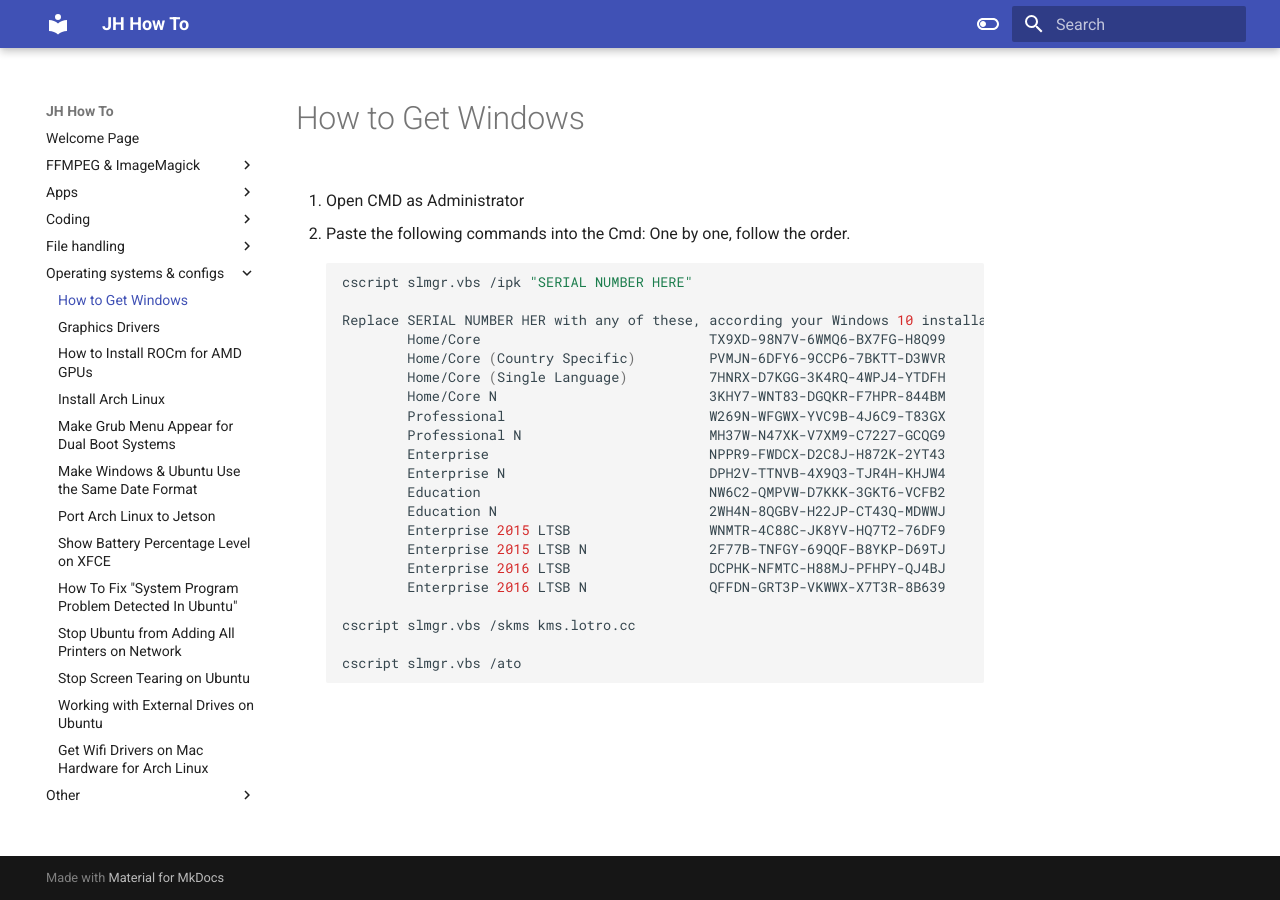
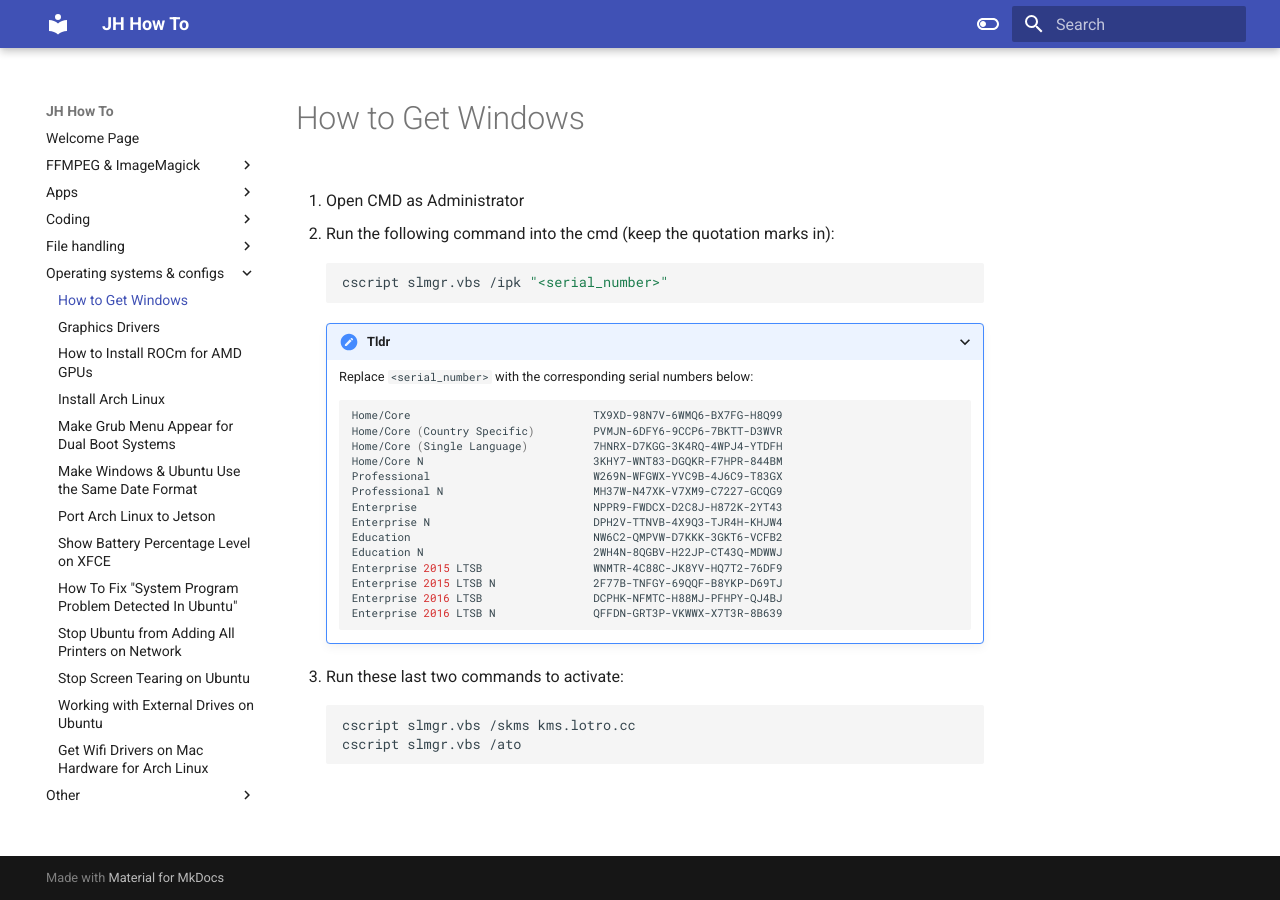
Before and after one commit to johnhalz/how_to, an MkDocs documentation site: the page built from docs/operating_systems_&_configs/get_windows.md, in a window 1280 px wide. Built offline with MkDocs 1.6.1 and Material for MkDocs 9.7.7, drawn with Linux system fonts in a browser that asks for light colours.

Commit message:
Update docs/operating_systems_&_configs/get_windows.md

````diff
--- a/docs/operating_systems_&_configs/get_windows.md
+++ b/docs/operating_systems_&_configs/get_windows.md
@@ -2,28 +2,32 @@
 
 1. Open CMD as Administrator
 
-2. Paste the following commands into the Cmd: One by one, follow the order.
+2. Run the following command into the cmd (keep the quotation marks in):
+	``` bash
+	cscript slmgr.vbs /ipk "<serial_number>"
+	```
 
+	???+ tldr
+		Replace `<serial_number>` with the corresponding serial numbers below:
+		``` bash
+		Home/Core                            TX9XD-98N7V-6WMQ6-BX7FG-H8Q99
+		Home/Core (Country Specific)         PVMJN-6DFY6-9CCP6-7BKTT-D3WVR
+		Home/Core (Single Language)          7HNRX-D7KGG-3K4RQ-4WPJ4-YTDFH
+		Home/Core N                          3KHY7-WNT83-DGQKR-F7HPR-844BM
+		Professional                         W269N-WFGWX-YVC9B-4J6C9-T83GX
+		Professional N                       MH37W-N47XK-V7XM9-C7227-GCQG9
+		Enterprise                           NPPR9-FWDCX-D2C8J-H872K-2YT43
+		Enterprise N                         DPH2V-TTNVB-4X9Q3-TJR4H-KHJW4
+		Education                            NW6C2-QMPVW-D7KKK-3GKT6-VCFB2
+		Education N                          2WH4N-8QGBV-H22JP-CT43Q-MDWWJ
+		Enterprise 2015 LTSB                 WNMTR-4C88C-JK8YV-HQ7T2-76DF9
+		Enterprise 2015 LTSB N               2F77B-TNFGY-69QQF-B8YKP-D69TJ
+		Enterprise 2016 LTSB                 DCPHK-NFMTC-H88MJ-PFHPY-QJ4BJ
+		Enterprise 2016 LTSB N               QFFDN-GRT3P-VKWWX-X7T3R-8B639
+		```
+
+3. Run these last two commands to activate:
 	``` bash
-	cscript slmgr.vbs /ipk "SERIAL NUMBER HERE"
-
- 	Replace SERIAL NUMBER HER with any of these, according your Windows 10 installation type.
-          	Home/Core                            TX9XD-98N7V-6WMQ6-BX7FG-H8Q99
-          	Home/Core (Country Specific)         PVMJN-6DFY6-9CCP6-7BKTT-D3WVR
-          	Home/Core (Single Language)          7HNRX-D7KGG-3K4RQ-4WPJ4-YTDFH
-          	Home/Core N                          3KHY7-WNT83-DGQKR-F7HPR-844BM
-          	Professional                         W269N-WFGWX-YVC9B-4J6C9-T83GX
-          	Professional N                       MH37W-N47XK-V7XM9-C7227-GCQG9
-          	Enterprise                           NPPR9-FWDCX-D2C8J-H872K-2YT43
-          	Enterprise N                         DPH2V-TTNVB-4X9Q3-TJR4H-KHJW4
-          	Education                            NW6C2-QMPVW-D7KKK-3GKT6-VCFB2
-          	Education N                          2WH4N-8QGBV-H22JP-CT43Q-MDWWJ
-          	Enterprise 2015 LTSB                 WNMTR-4C88C-JK8YV-HQ7T2-76DF9
-          	Enterprise 2015 LTSB N               2F77B-TNFGY-69QQF-B8YKP-D69TJ
-          	Enterprise 2016 LTSB                 DCPHK-NFMTC-H88MJ-PFHPY-QJ4BJ
-          	Enterprise 2016 LTSB N               QFFDN-GRT3P-VKWWX-X7T3R-8B639
-
- 	cscript slmgr.vbs /skms kms.lotro.cc
-
- 	cscript slmgr.vbs /ato
+	cscript slmgr.vbs /skms kms.lotro.cc
+	cscript slmgr.vbs /ato
 	```
````
